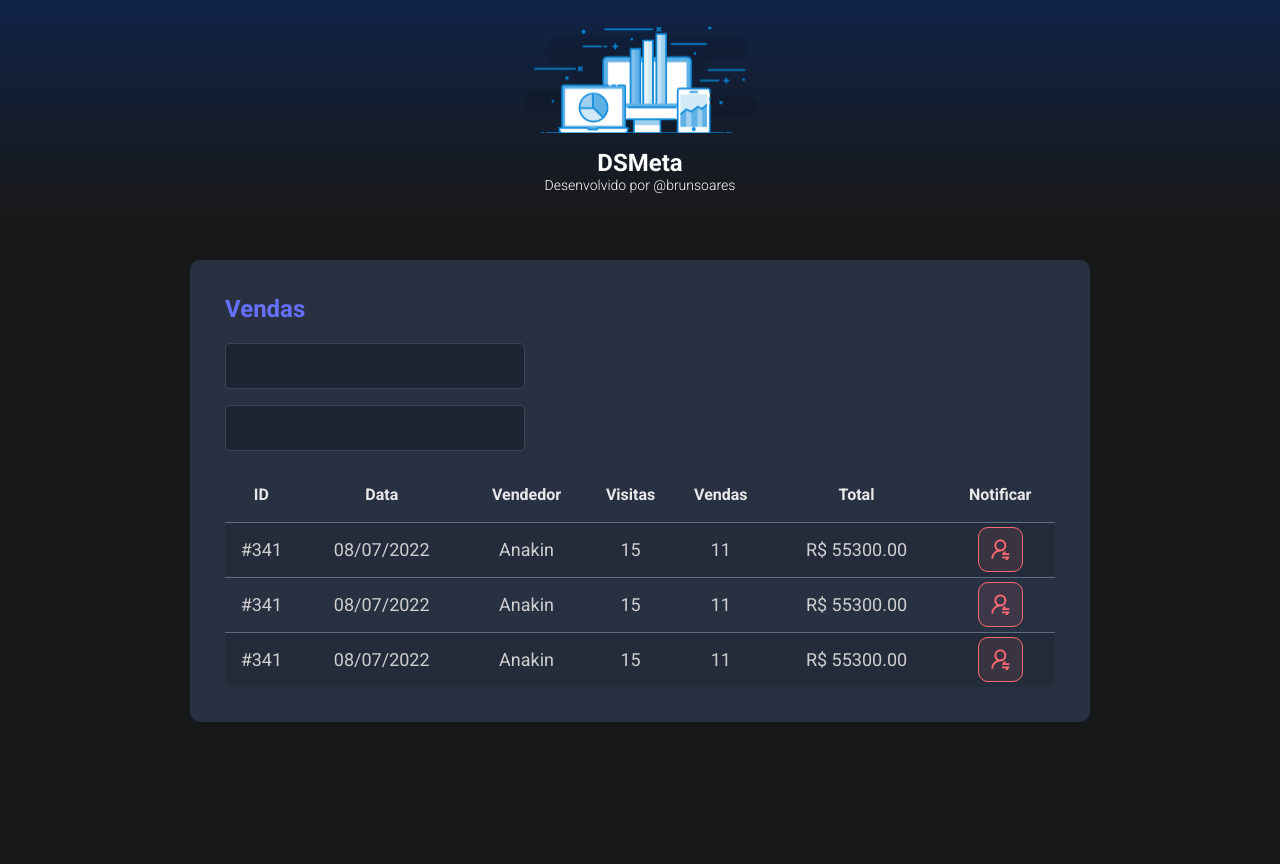
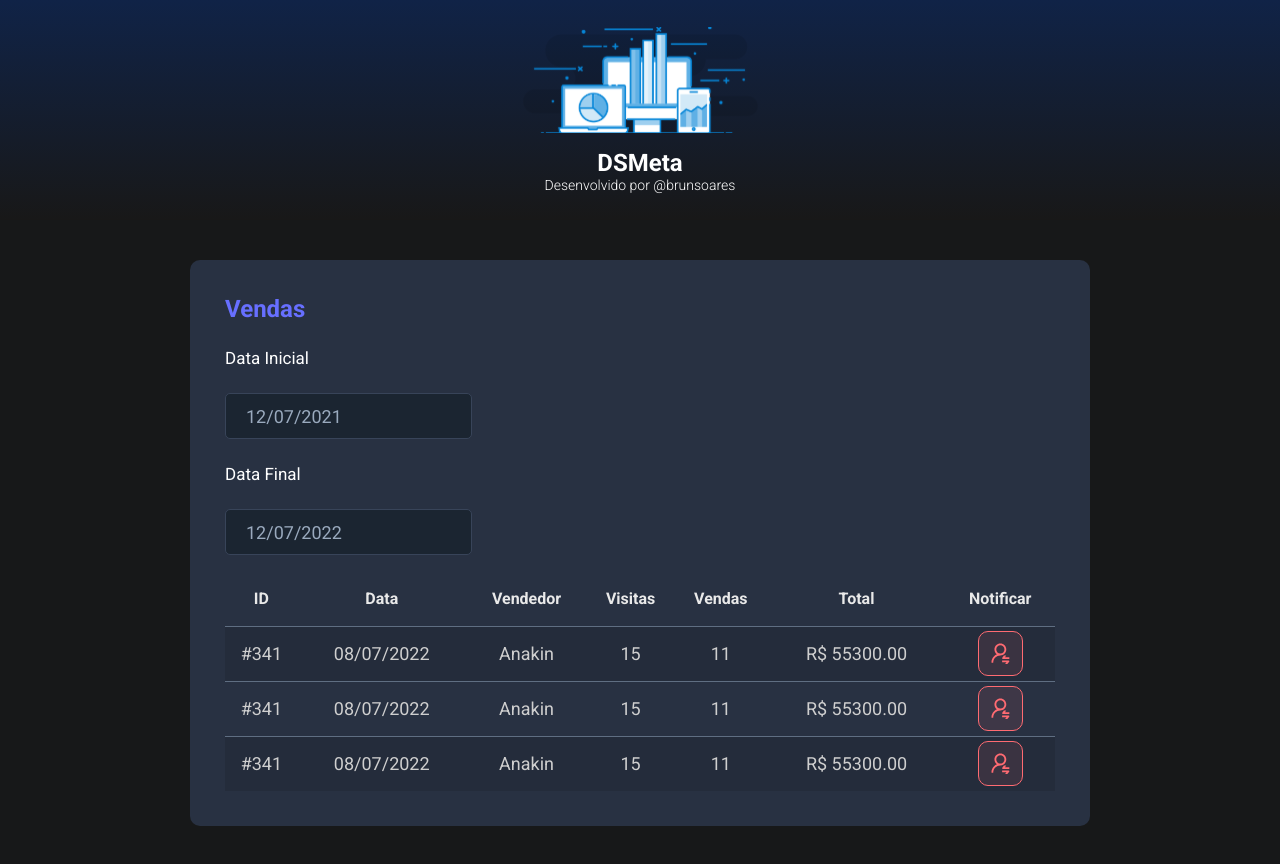
Before and after one commit to brunsoares/dsmeta, a React (Vite) app in the folder frontend/: page / in a window 1280 px wide. Before the commit the page ends 800 px from the top, so only its background shows below. Built offline with nearby package versions, Linux system fonts and the light colour scheme.

Commit message:
Criação Data Picker #Commit
Criação do Data Picker, e funções para persistir o dado na tela;
Ajustes dos arquivos com ; no final;

```diff
--- a/frontend/package.json
+++ b/frontend/package.json
@@ -8,7 +8,9 @@
     "preview": "vite preview"
   },
   "dependencies": {
+    "@types/react-datepicker": "4.4.2",
     "react": "^18.0.0",
+    "react-datepicker": "4.8.0",
     "react-dom": "^18.0.0"
   },
   "devDependencies": {
--- a/frontend/src/App.tsx
+++ b/frontend/src/App.tsx
@@ -1,5 +1,5 @@
-import HeaderBanner from "./componentes/header"
-import SectionSales from "./componentes/SalesSection"
+import HeaderBanner from "./componentes/header";
+import SectionSales from "./componentes/SalesSection";
 
 function App() {
     return (
@@ -17,4 +17,4 @@ function App() {
     )
 }
 
-export default App
+export default App;
--- a/frontend/src/componentes/SalesSection/index.tsx
+++ b/frontend/src/componentes/SalesSection/index.tsx
@@ -1,16 +1,38 @@
-import NotificationButton from '../buttonNotification'
-import './style.css'
+import NotificationButton from '../buttonNotification';
+import DatePicker from "react-datepicker";
+import "react-datepicker/dist/react-datepicker.css";
+import './style.css';
+import { useState } from 'react';
 
 function SectionSales() {
+    const dataUmAnoAntes = new Date(new Date().setDate(new Date().getDate() - 365));
+    const dataAtual = new Date();
+
+    const [dataMinima, setDataMinima] = useState(dataUmAnoAntes);   // Constante com valor padrão de hoje
+    const [dataMaxima, setDataMaxima] = useState(dataAtual);
+
     return (
         <div className="dsmeta-card">
             <h2 className="dsmeta-sales-title">Vendas</h2>
             <div>
                 <div className="dsmeta-form-control-container">
-                    <input className="dsmeta-form-control" type="text" />
+                    <p className="dsmeta-paragrafo-left">Data Inicial</p>
+                    <DatePicker
+                        selected={dataMinima}
+                        onChange={(date: Date) => setDataMinima(date)}
+                        className="dsmeta-form-control"
+                        dateFormat="dd/MM/yyyy"
+                    />
+
                 </div>
                 <div className="dsmeta-form-control-container">
-                    <input className="dsmeta-form-control" type="text" />
+                    <p className="dsmeta-paragrafo-left">Data Final</p>
+                    <DatePicker
+                        selected={dataMaxima}
+                        onChange={(date: Date) => setDataMaxima(date)}
+                        className="dsmeta-form-control"
+                        dateFormat="dd/MM/yyyy"
+                    />
                 </div>
             </div>
 
@@ -75,4 +97,4 @@ function SectionSales() {
     )
 }
 
-export default SectionSales
+export default SectionSales;
--- a/frontend/src/componentes/SalesSection/style.css
+++ b/frontend/src/componentes/SalesSection/style.css
@@ -24,6 +24,12 @@
   color: #9aaabe;
   padding: 0 20px;
   font-size: 18px;
+}
+
+.dsmeta-paragrafo-left{
+  color: #ffffff;
+  font-size: 17px;
+  margin: 25px 0;
 }
 
 .dsmeta-sales-table {
--- a/frontend/src/componentes/buttonNotification/index.tsx
+++ b/frontend/src/componentes/buttonNotification/index.tsx
@@ -1,5 +1,5 @@
-import NotificationImage from "../../assets/images/icon-notification.svg"
-import './style.css'
+import NotificationImage from "../../assets/images/icon-notification.svg";
+import './style.css';
 
 function NotificationButton() {
     return (
@@ -9,4 +9,4 @@ function NotificationButton() {
     )
 }
 
-export default NotificationButton
+export default NotificationButton;
--- a/frontend/src/componentes/header/index.tsx
+++ b/frontend/src/componentes/header/index.tsx
@@ -1,5 +1,5 @@
-import BannerDesktop from "../../assets/images/logo-desktop.svg"
-import './style.css'
+import BannerDesktop from "../../assets/images/logo-desktop.svg";
+import './style.css';
 
 function HeaderApp() {
     return (
@@ -16,4 +16,4 @@ function HeaderApp() {
     )
 }
 
-export default HeaderApp
+export default HeaderApp;
```
Also changed, not shown: 1 other file (tests, documents, lock files or other folders).
